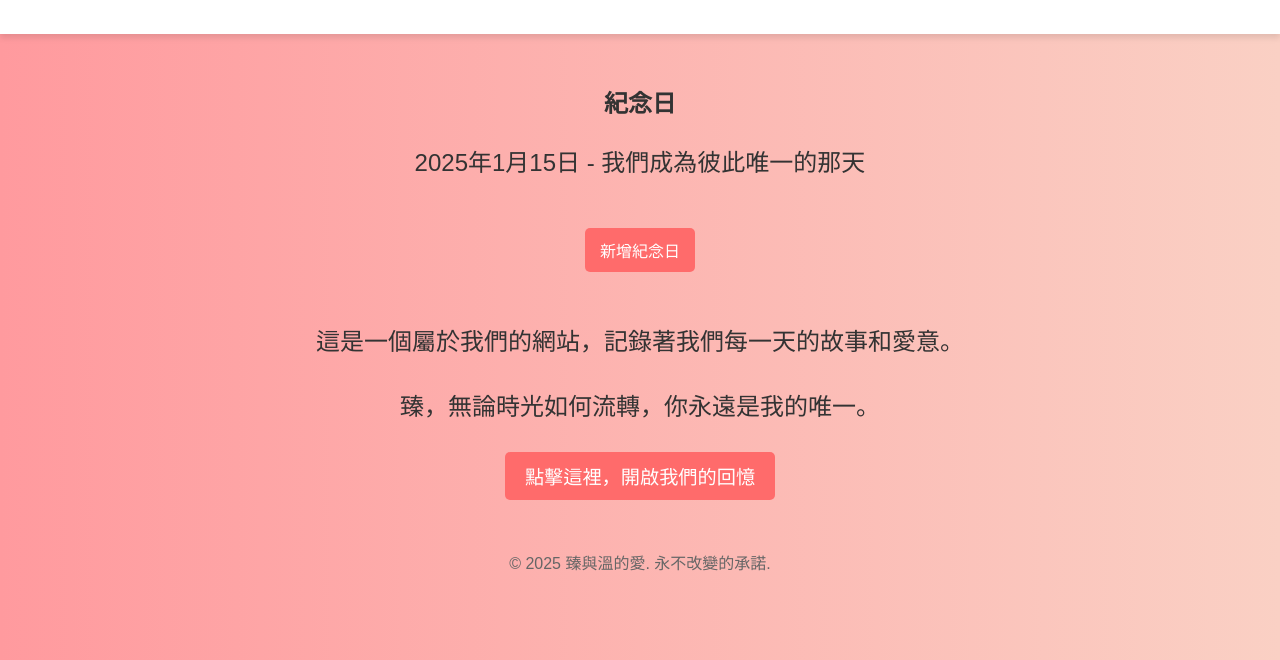
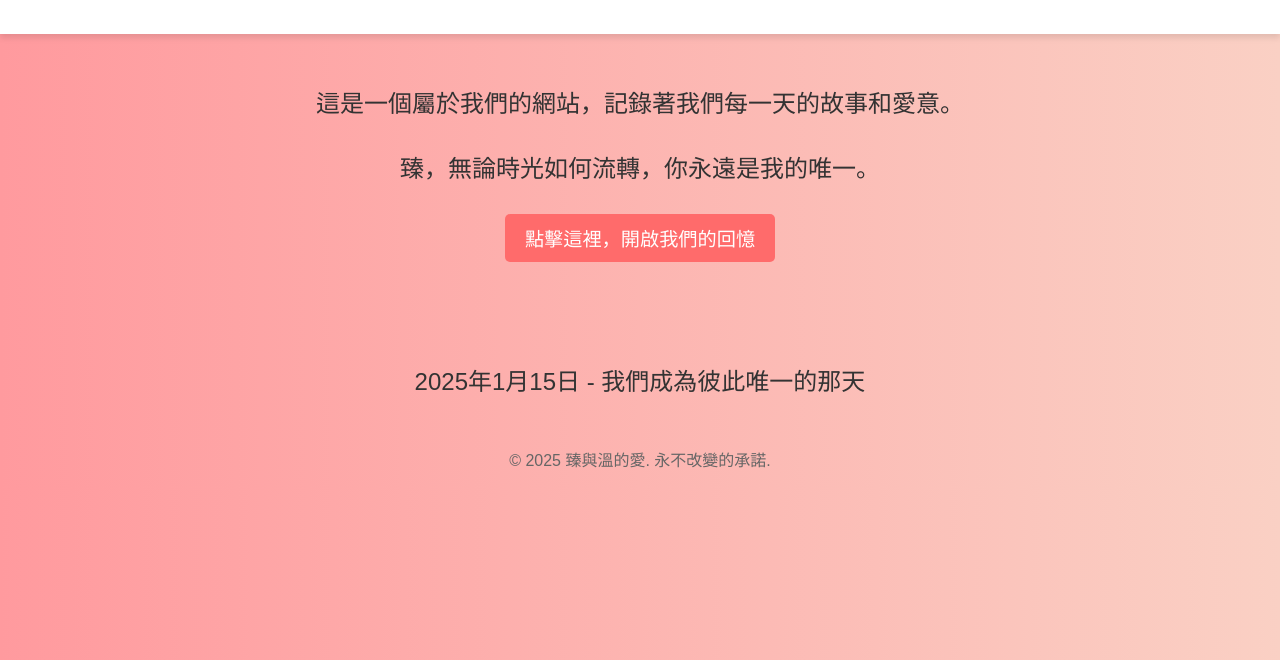
Before and after one commit to tivatan-creator/wind, a plain HTML site: page index.html in a window 1280 px wide. Shown: the part 140-800 px from the top of the page. Drawn offline with Linux system fonts and the light colour scheme.

Commit message:
修改側邊欄和主頁

```diff
--- a/index.html
+++ b/index.html
@@ -63,10 +63,11 @@
       box-shadow: 2px 0 5px rgba(0, 0, 0, 0.2);
     }
     .sidebar a {
-      padding: 10px 15px;
+      padding: 10px;
       text-decoration: none;
       font-size: 1.5rem;
       color: #ff6b6b;
+      text-align: center;
       display: block;
       transition: 0.3s;
     }
@@ -96,15 +97,21 @@
       border: none;
       cursor: pointer;
     }
-    .add-date-btn {
-      margin-top: 20px;
-      padding: 10px 15px;
-      font-size: 1rem;
+    /* 右下角新增按鈕樣式 */
+    .add-btn {
+      position: fixed;
+      bottom: 20px;
+      right: 20px;
+      width: 50px;
+      height: 50px;
       background: #ff6b6b;
       color: #fff;
-      border: none;
-      border-radius: 5px;
+      font-size: 2rem;
+      text-align: center;
+      line-height: 50px;
+      border-radius: 50%;
       cursor: pointer;
+      box-shadow: 0 4px 6px rgba(0, 0, 0, 0.2);
     }
   </style>
 </head>
@@ -113,26 +120,25 @@
     <h1>臻與溫的愛之記</h1>
   </header>
 
-  <!-- 新增的左側邊欄功能 -->
+  <!-- 左側邊欄 -->
   <div id="mySidebar" class="sidebar">
     <button class="close-btn" onclick="closeSidebar()">&times;</button>
-    <a href="#anniversaries">紀念日</a>
+    <a href="anniversaries.html">紀念日</a>
   </div>
   <button class="open-btn" onclick="openSidebar()">☰</button>
 
-  <!-- 紀念日內容 -->
-  <div class="content" id="anniversaries">
-    <h2>紀念日</h2>
-    <div id="dateList">
-      <p class="date-item">2025年1月15日 - 我們成為彼此唯一的那天</p>
-    </div>
-    <button class="add-date-btn" onclick="addDate()">新增紀念日</button>
-  </div>
-
+  <!-- 主頁內容 -->
   <div class="content">
     <p>這是一個屬於我們的網站，記錄著我們每一天的故事和愛意。</p>
     <p>臻，無論時光如何流轉，你永遠是我的唯一。</p>
     <a class="button" href="#">點擊這裡，開啟我們的回憶</a>
+  </div>
+
+  <!-- 紀念日隱藏在主頁下方 -->
+  <div class="content" style="margin-top: 100px;">
+    <div id="dateList">
+      <p>2025年1月15日 - 我們成為彼此唯一的那天</p>
+    </div>
   </div>
 
   <footer>
@@ -147,18 +153,6 @@
     function closeSidebar() {
       document.getElementById("mySidebar").style.width = "0";
     }
-
-    // 新增紀念日
-    function addDate() {
-      const newDate = prompt("請輸入新的紀念日（格式：2025年1月22日 - 我們一起完成一件大事）");
-      if (newDate) {
-        const dateList = document.getElementById("dateList");
-        const newDateItem = document.createElement("p");
-        newDateItem.className = "date-item";
-        newDateItem.textContent = newDate;
-        dateList.appendChild(newDateItem);
-      }
-    }
   </script>
 </body>
 </html>
```
